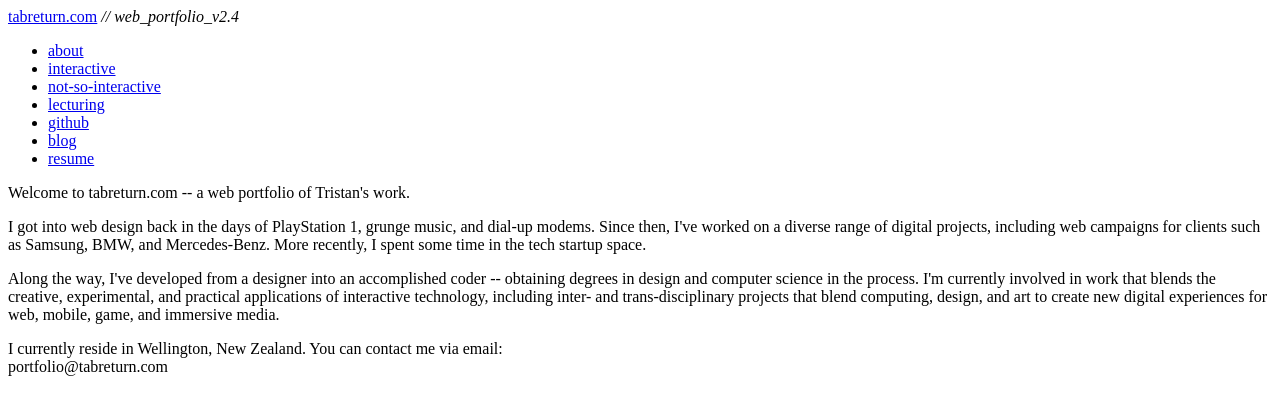
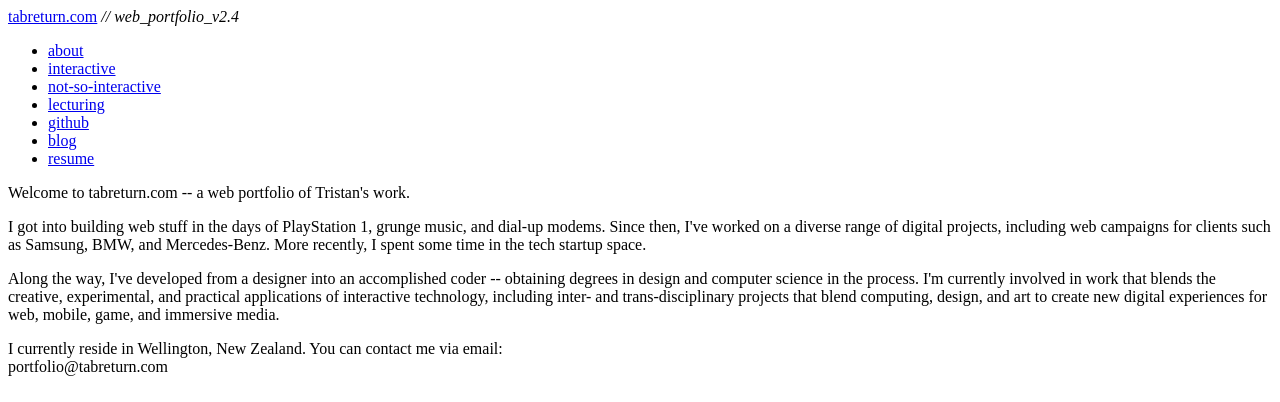
Before and after one commit to tabreturn/tabreturn.portfolio, a Jekyll site: the page built from about.html, in a window 1280 px wide and 900 px high. Shown: the top 402 px of the window. Built offline with Jekyll 4.4.1, drawn with Linux system fonts in a browser that asks for light colours; comment, search, counter and statistics services are not loaded.

Commit message:
- update wording

```diff
--- a/about.html
+++ b/about.html
@@ -7,8 +7,8 @@ title:  latest
   Welcome to tabreturn.com -- a web portfolio of Tristan's work.
   </p>
   <p>
-  I got into web design back in the days of PlayStation 1, grunge music, and
-  dial-up modems. Since then, I've worked on a diverse range of digital
+  I got into building web stuff in the days of PlayStation 1, grunge music,
+  and dial-up modems. Since then, I've worked on a diverse range of digital
   projects, including web campaigns for clients such as Samsung, BMW, and
   Mercedes-Benz. More recently, I spent some time in the tech startup space.
   </p>
```
